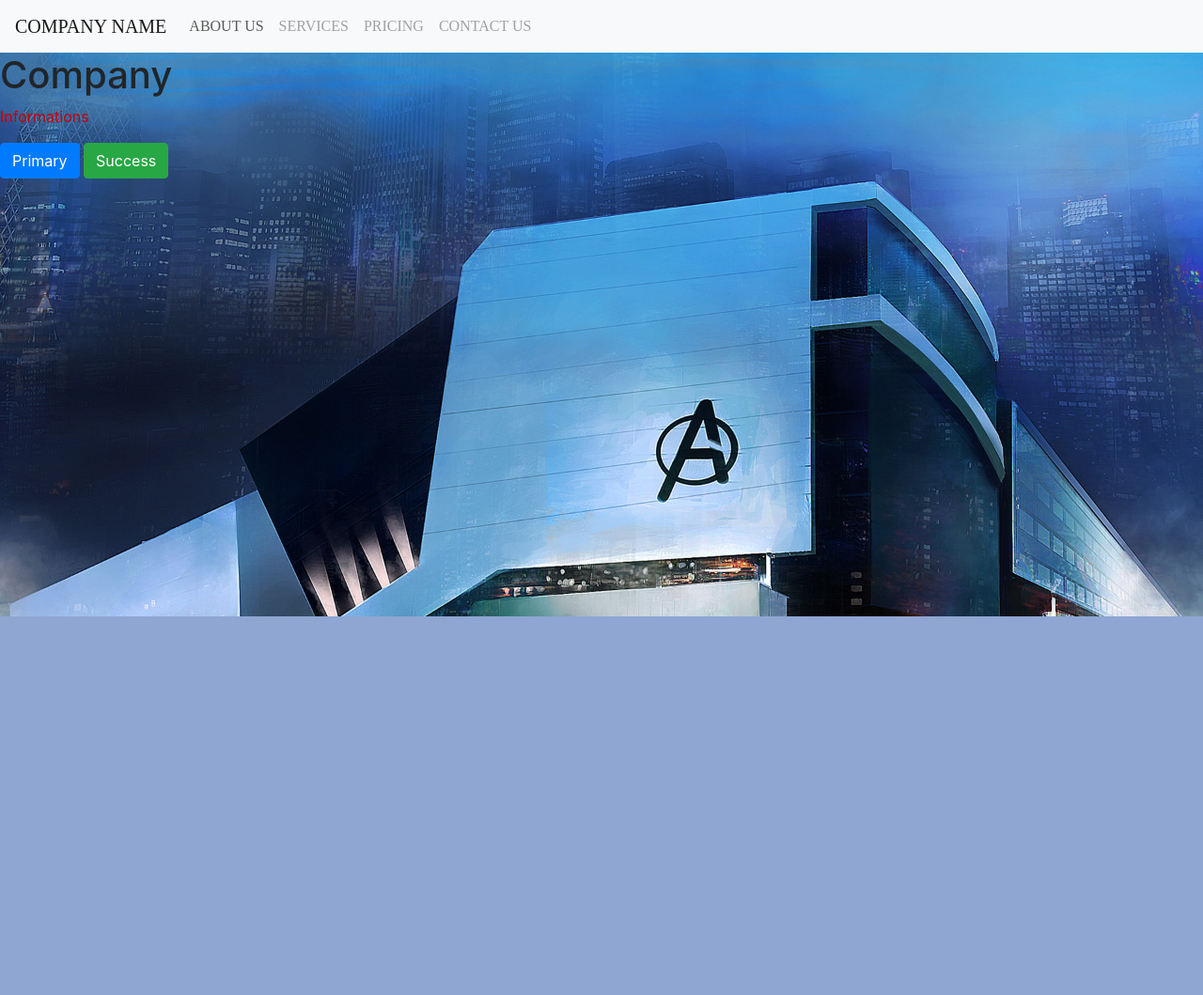
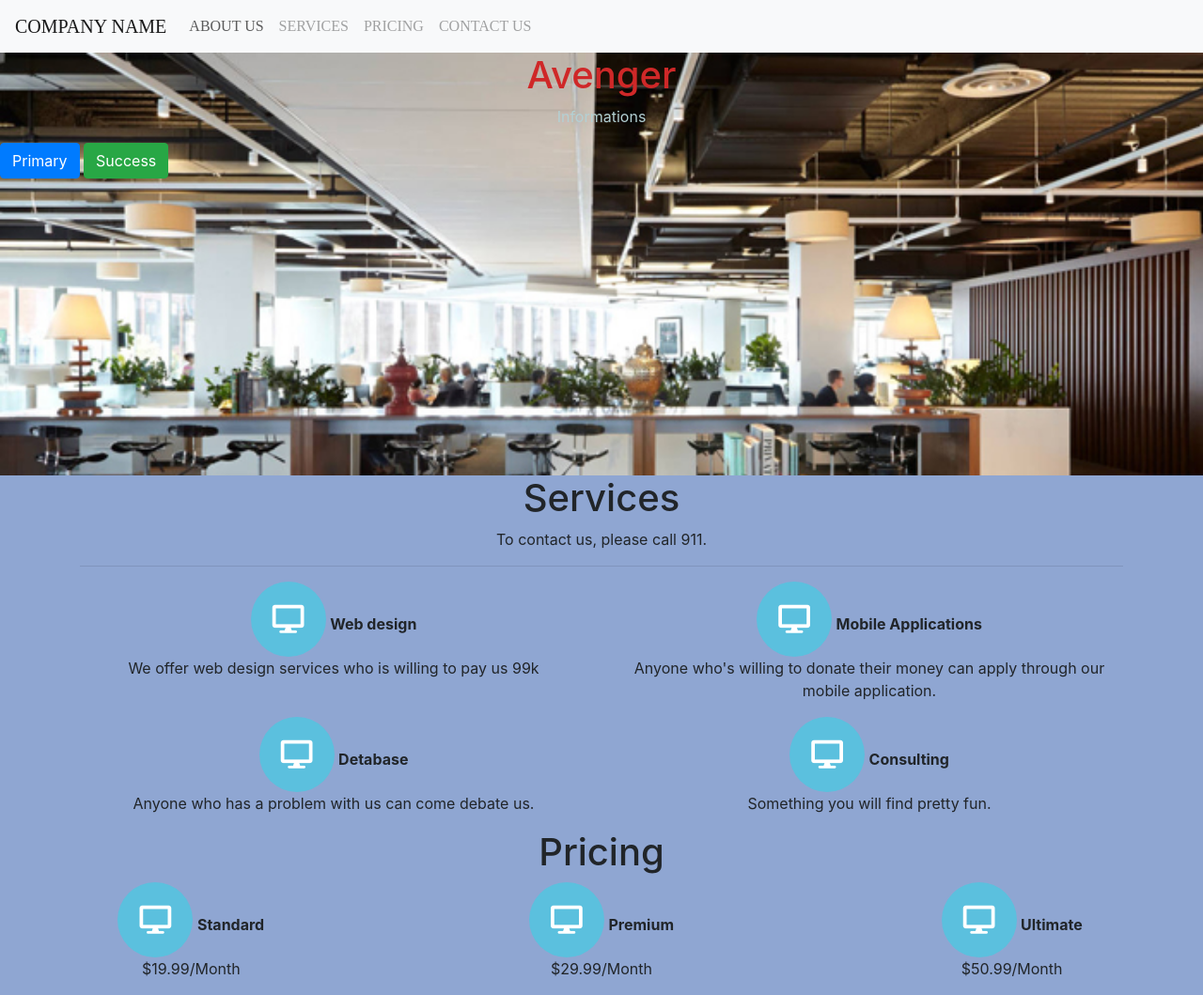
Before and after one commit to Shaq123Tech/hello-world, a plain HTML site: page index.html in a window 1280 px wide. Shown: the whole page at 94% size. Before the commit the page ends 800 px from the top, so only its background shows below. Drawn offline with nearby package versions, Linux system fonts and the light colour scheme.

Commit message:
icons, bootstrap grip had lots of fun!

```diff
--- a/index.html
+++ b/index.html
@@ -1,10 +1,15 @@
 <!DOCTYPE html>
 <html>
+
 <head>
+    <!--boostrap-->
     <title>My Blog</title>
     <link rel="stylesheet" href="https://stackpath.bootstrapcdn.com/bootstrap/4.3.0/css/bootstrap.min.css" integrity="sha384-PDle/QlgIONtM1aqA2Qemk5gPOE7wFq8+Em+G/hmo5Iq0CCmYZLv3fVRDJ4MMwEA" crossorigin="anonymous">
     <link rel="stylesheet" href="style.css" type="text/css">
+    <!--font awesome-->
+    <link rel="stylesheet" href="https://use.fontawesome.com/releases/v5.7.2/css/all.css" integrity="sha384-fnmOCqbTlWIlj8LyTjo7mOUStjsKC4pOpQbqyi7RrhN7udi9RwhKkMHpvLbHG9Sr" crossorigin="anonymous">
 </head>
+
 <body>
     <script src="https://code.jquery.com/jquery-3.3.1.slim.min.js" integrity="sha384-q8i/X+965DzO0rT7abK41JStQIAqVgRVzpbzo5smXKp4YfRvH+8abtTE1Pi6jizo" crossorigin="anonymous"></script>
     <script src="https://cdnjs.cloudflare.com/ajax/libs/popper.js/1.14.7/umd/popper.min.js" integrity="sha384-UO2eT0CpHqdSJQ6hJty5KVphtPhzWj9WO1clHTMGa3JDZwrnQq4sF86dIHNDz0W1" crossorigin="anonymous"></script>
@@ -33,7 +38,7 @@
     </nav>
     <header>
         <h1 class="h1">
-                Company
+            Avenger
         </h1>
         <p class="p">
             Informations
@@ -41,6 +46,71 @@
         <button type="button" class="btn btn-primary">Primary</button>
         <button type="button" class="btn btn-success">Success</button>
     </header>
+    <!--Services-->
+    <section class="services container">
+
+    <h1>
+        Services
+    </h1>
+    <p>
+        To contact us, please call 911.
+    </p>
+    <hr>
+    <div class="row">
+        <div class="col-md-6">
+            <i class="fas fa-desktop"></i>
+            <spam><strong>Web design</strong></spam>
+            <p>We offer web design services who is willing to pay us 99k</p>
+        </div>
+        <div class="col-md-6">
+            <i class="fas fa-desktop"></i>
+            <spam><strong>Mobile Applications</strong></spam>
+            <p>Anyone who's willing to donate their money can apply through our mobile application.</p>
+        </div>
+
+    </div>
+    <div class="row">
+        <div class="col-md-6">
+            <i class="fas fa-desktop"></i>
+            <spam><strong>Detabase</strong></spam>
+            <p>Anyone who has a problem with us can come debate us.</p>
+        </div>
+        <div class="col-md-6">
+            <i class="fas fa-desktop"></i>
+            <spam><strong>Consulting</strong></spam>
+            <p>Something you will find pretty fun.</p>
+        </div>
+
+    </div>
+    </section>
+<!--Pricing Container-->
+    <section class="Pricing Container">
+        <h1>
+            Pricing
+        </h1>
+        <div class="row">
+            <div class="col-md-4">
+                <i class="fas fa-desktop"></i>
+                <span><strong>Standard</strong></span>
+                <p>$19.99/Month</p>
+            </div>
+
+            <div class="col-md-4">
+                <i class="fas fa-desktop"></i>
+                <span><strong>Premium</strong></span>
+                <p>$29.99/Month</p>
+            </div>
+
+            <div class="col-md-4">
+                <i class="fas fa-desktop"></i>
+                <span><strong>Ultimate</strong></span>
+                <p>$50.99/Month</p>
+            </div>
+
+        </div>
+
+    </section>
 </body>
 
+
 </html>
--- a/style.css
+++ b/style.css
@@ -12,13 +12,54 @@ nav a{
     opacity: 1;
     background-color: #eee !important;
 }
-.h1{color: #cc000;}
-.p{color: #cc0000;}
+.h1{color: #CF2828;
+    text-align: center;
+}
+.p{color: #B3D0D4;
+    text-align: center;
+}
+.btn{
+    text-align: center;
+}
 header {
     /*Sizing of the elemnet*/
-    height: 600px;
+    height: 450px;
     width: 100%;
     /*Set and adjust background image*/
-    background-image: url("header.jpg");
+    background-image: url("Background.jpg");
     background-size: cover;
 }
+.services{
+    text-align: center;
+}
+.services i{
+    /*Adjust the size and position of the icon*/
+    font-size: 30px;
+    padding: 25px 20px;
+    color: #fff;
+    background-color: #5bc0de;
+    /*Resize the container the icon is in*/
+    width: 80px;
+    height: 80px;
+    /*change the roundness of the container*/
+    border-radius: 50%;
+}
+.services span{
+    width: 200px;
+    display: inline-block;
+}
+.Pricing{
+    text-align:center;
+}
+.Pricing i{
+     /*Adjust the size and position of the icon*/
+    font-size: 30px;
+    padding: 25px 20px;
+    color: #fff;
+    background-color: #5bc0de;
+    /*Resize the container the icon is in*/
+    width: 80px;
+    height: 80px;
+    /*change the roundness of the container*/
+    border-radius: 50%;
+}
```
Also changed, not shown: Background.jpg (added), header.jpg (deleted). Lines whose indentation alone changed are shown as unchanged.
